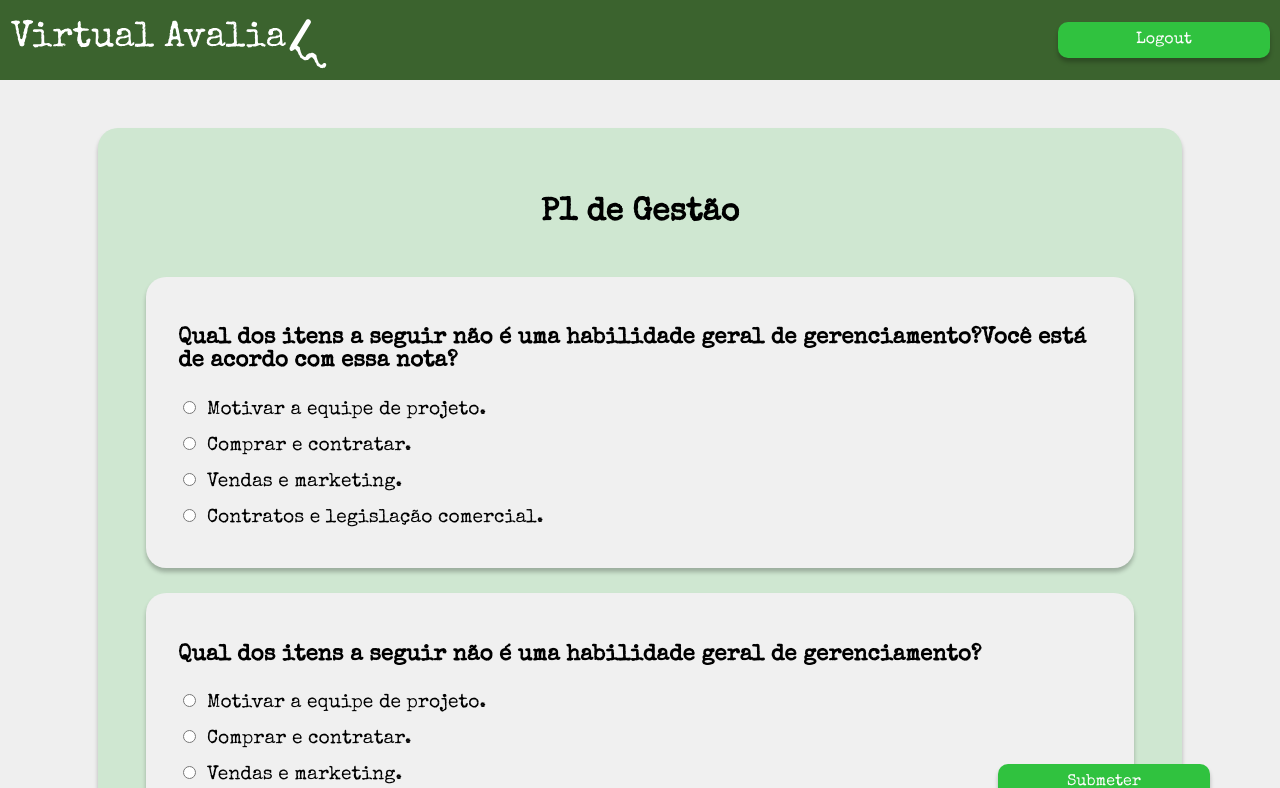
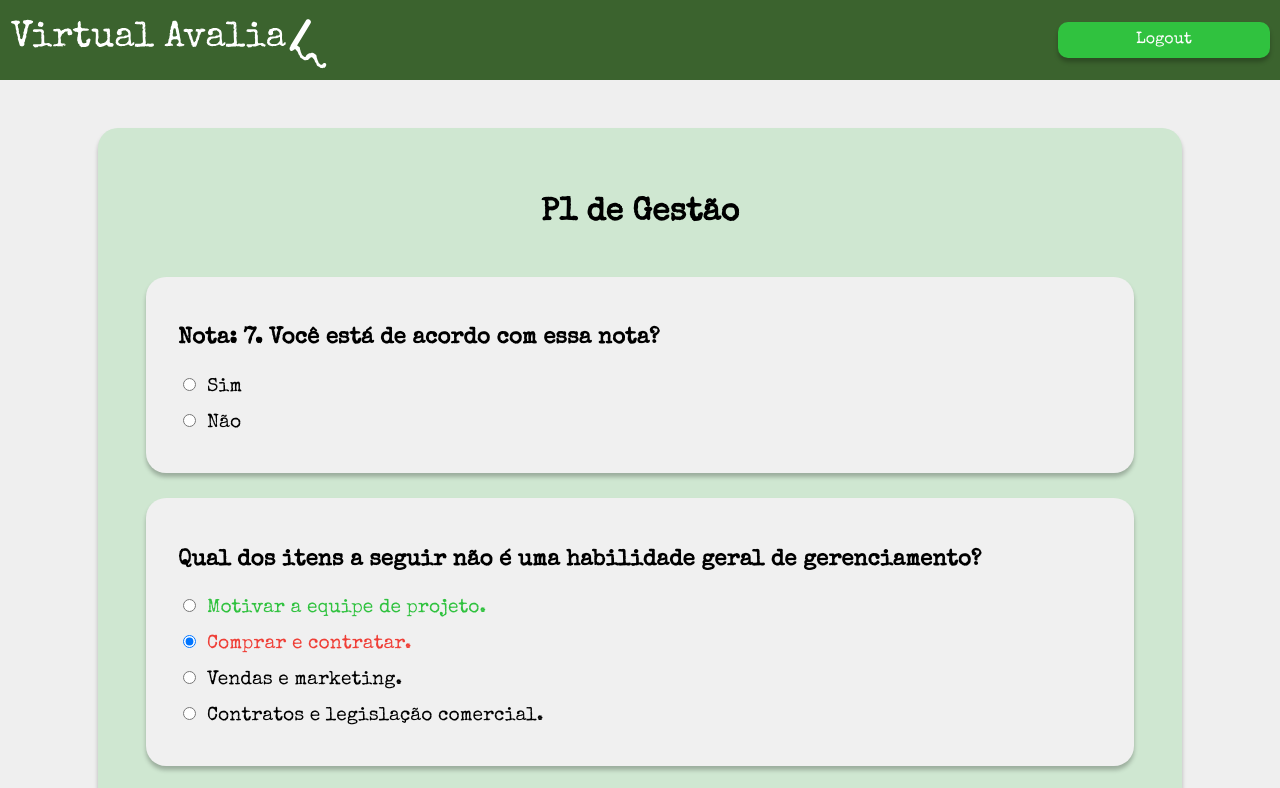
Before and after one commit to anabcuelbas/virtual-avalia, a React (Create React App) app: page /virtual-avalia/student-test-check in a window 1280 px wide. Shown: the top 788 px of the page. Built offline with nearby package versions, Linux system fonts and the light colour scheme.

Commit message:
finish student test check

```diff
--- a/src/components/test/TestQuestion.js
+++ b/src/components/test/TestQuestion.js
@@ -31,6 +31,7 @@ const ItemContainer = styled.label`
 
 const Item = styled.p`
     font-size: 1.2em;
+    color: ${props => props.color};
 `;
 
 const TextBox = styled.textarea`
@@ -46,13 +47,23 @@ const TextBox = styled.textarea`
 `;
 
 const TestQuestion = (props) => {
+    console.log({ props })
     return (
         <TestQuestionContainer>
             <Question>{props.question}</Question>
-            {props.multiple && props.items.map((el) => (
-                <ItemContainer>
-                    <input type="radio" name={props.question} />
-                    <Item>{el}</Item>
+            {props.multiple && props.items.map((el, i) => (
+                <ItemContainer key={i}>
+                    <input
+                        type="radio"
+                        name={props.question}
+                        defaultChecked={props.checkedIndex === i}
+                    />
+                    {props.rightIndex === i ?
+                        <Item color={Colors.secondaryGreen}>{el}</Item> :
+                        props.checkedIndex === i ?
+                            <Item color={Colors.accentRed}>{el}</Item> :
+                            <Item color={Colors.black}>{el}</Item>
+                    }
                 </ItemContainer>
             ))}
             {!props.multiple &&
--- a/src/modules/student/StudentTestCheck/StudentTestCheck.page.js
+++ b/src/modules/student/StudentTestCheck/StudentTestCheck.page.js
@@ -32,26 +32,17 @@ export function StudentTestCheck() {
         <CustomTestContainer>
           <H1>P1 de Gestão</H1>
           <TestQuestion
-            question="Qual dos itens a seguir não é uma habilidade geral de gerenciamento?Você está de acordo com essa nota?"
+            question="Nota: 7. Você está de acordo com essa nota?"
             multiple
-            items={['Motivar a equipe de projeto.', 'Comprar e contratar.', 'Vendas e marketing.', 'Contratos e legislação comercial.']}
+            items={['Sim', 'Não']}
           />
           <TestQuestion
             question="Qual dos itens a seguir não é uma habilidade geral de gerenciamento?"
             multiple
             items={['Motivar a equipe de projeto.', 'Comprar e contratar.', 'Vendas e marketing.', 'Contratos e legislação comercial.']}
+            rightIndex={0}
+            checkedIndex={1}
           />
-          <TestQuestion
-            question="O que é um programa no contexto da gestão de projetos?"
-          />
-          <Floating>
-            <LongButton
-              name="Submeter"
-              path="#"
-              backgroundColor={Colors.secondaryGreen}
-              textColor={Colors.white}
-            />
-          </Floating>
         </CustomTestContainer>
       </PageContent>
     </PageDefault>
```
